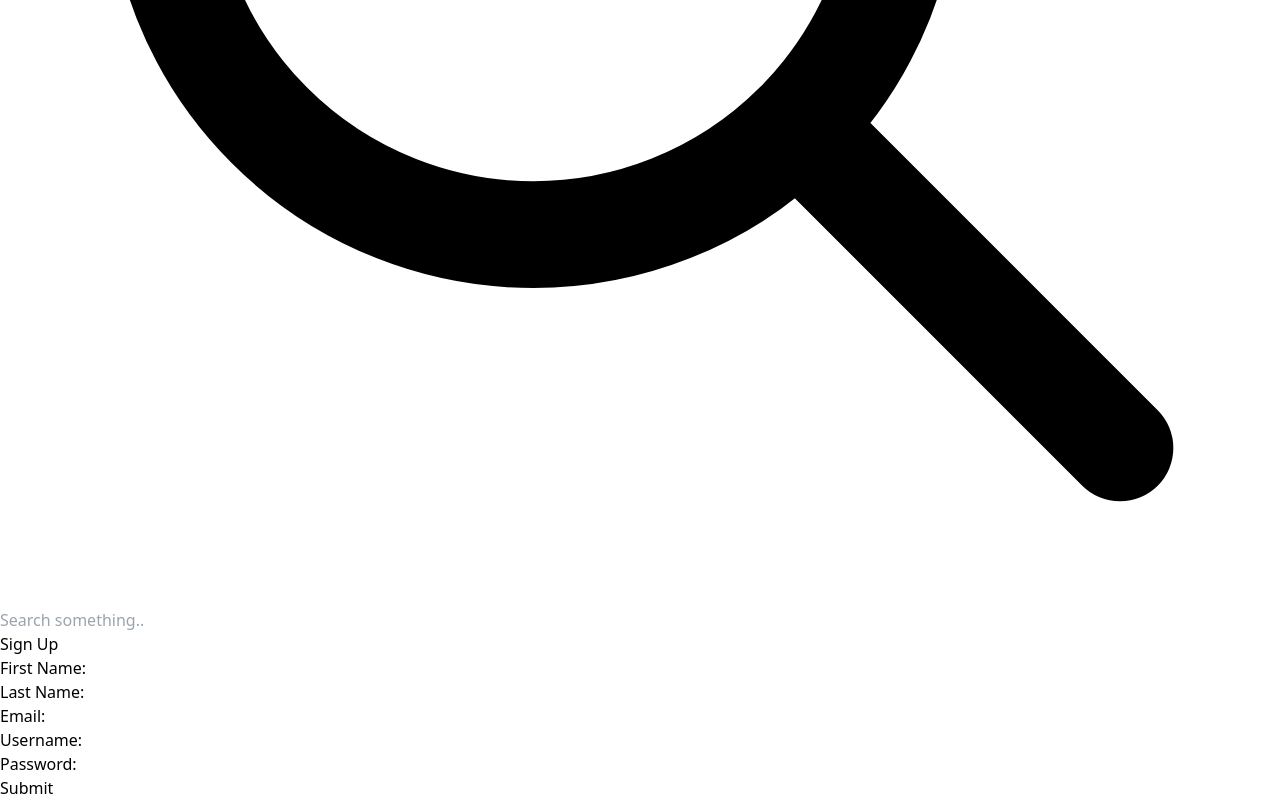
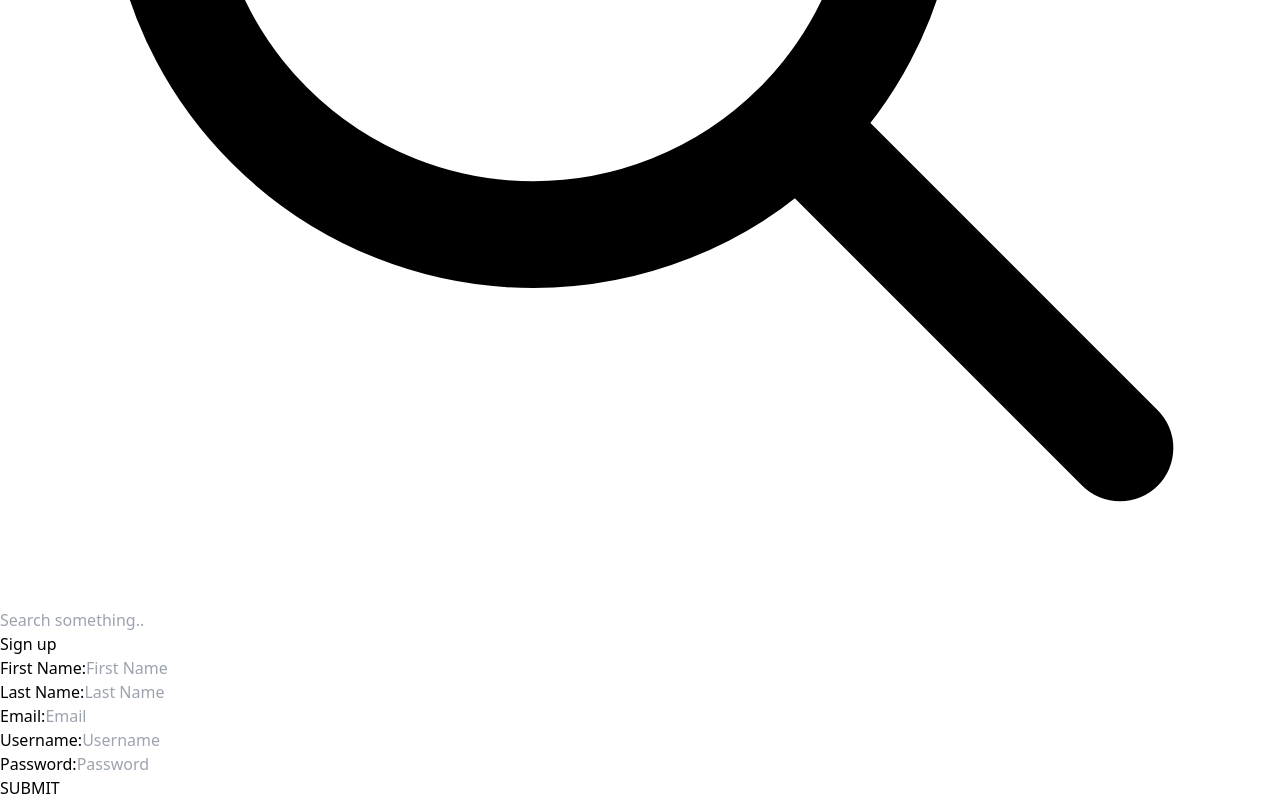
Before and after one commit to Phil-Pfister/The-Mash-Up, a React (Vite) app in the folder client/: page /signup in a window 1280 px wide. Shown: the part 1464-2264 px from the top of the page. Built offline with nearby package versions, Linux system fonts and the light colour scheme.

Commit message:
Sign up styling

```diff
--- a/client/src/pages/Signup.jsx
+++ b/client/src/pages/Signup.jsx
@@ -31,59 +31,125 @@ const SignUp = () => {
   };
 
   return (
-    <div className="bg-gray-300 h-screen flex flex-col items-center justify-center">
-      <h2 className="	flex justify-center bg-gray-300 text-white text-4xl py-10">Sign Up</h2>
-      <form className="flex flex-col bg-white items-center justify-center space-between w-full h-[800px]" onSubmit={handleSignUp}>
-        <div className="w-full h-full flex flex-col justify-center items-center space-around">
-        <div className="bg-white text-left">
-          <label className="text-left" htmlFor="firstName">First Name:</label>
-          <input className="bg-gray-100"
+    <div className="min-h-screen flex flex-col items-center justify-center bg-gray-100">
+      <form className="
+          flex flex-col
+          bg-gray-100
+          shadow-md
+          px-4
+          sm:px-6
+          md:px-8
+          lg:px-10
+          py-8
+          w-50
+          max-w-md
+        " onSubmit={handleSignUp}>
+        <div className="font-medium self-center text-xl sm:text-3xl text-gray-800">Sign up
+        </div>
+        <div className="mt-10">
+        <div className="flex flex-col mb-5">
+          <label className="mb-1 text-xs tracking-wide text-gray-600" htmlFor="firstName">First Name:</label>
+          <input className="text-sm
+                    placeholder-gray-500
+                    pl-10
+                    pr-4
+                    border border-gray-400
+                    w-full
+                    py-2
+                    focus:outline-none focus:border-red-400"
+            placeholder="First Name"
             type="text"
             id="firstName"
             value={firstName}
             onChange={(e) => setFirstName(e.target.value)}
           />
         </div>
-        <div className="bg-white space-between">
-          <label className="text-left" htmlFor="lastName">Last Name:</label>
-          <input className="bg-gray-100"
+        <div className="flex flex-col mb-5">
+          <label className="mb-1 text-xs tracking-wide text-gray-600" htmlFor="lastName">Last Name:</label>
+          <input className="text-sm
+                    placeholder-gray-500
+                    pl-10
+                    pr-4
+                    border border-gray-400
+                    w-full
+                    py-2
+                    focus:outline-none focus:border-red-400"
+            placeholder="Last Name"
             type="text"
             id="lastName"
             value={lastName}
             onChange={(e) => setLastName(e.target.value)}
           />
         </div>
-        <div className="bg-white w-100 space-between">
-          <label htmlFor="email">Email:</label>
-          <input className="bg-gray-100"
+        <div className="flex flex-col mb-5">
+          <label className="mb-1 text-xs tracking-wide text-gray-600" htmlFor="email">Email:</label>
+          <input className="text-sm
+                    placeholder-gray-500
+                    pl-10
+                    pr-4
+                    border border-gray-400
+                    w-full
+                    py-2
+                    focus:outline-none focus:border-red-400"
+            placeholder="Email"
             type="email"
             id="email"
             value={email}
             onChange={(e) => setEmail(e.target.value)}
           />
         </div>
-        <div className="bg-white">
-          <label htmlFor="username">Username:</label>
-          <input className="bg-gray-100"
+        <div className="flex flex-col mb-5">
+          <label className="mb-1 text-xs tracking-wide text-gray-600" htmlFor="username">Username:</label>
+          <input className="text-sm
+                    placeholder-gray-500
+                    pl-10
+                    pr-4
+                    border border-gray-400
+                    w-full
+                    py-2
+                    focus:outline-none focus:border-red-400"
+            placeholder="Username"
             type="text"
             id="username"
             value={username}
             onChange={(e) => setUsername(e.target.value)}
           />
         </div>
-        <div className="bg-white">
-          <label htmlFor="password">Password:</label>
-          <input className="bg-gray-100"
+        <div className="flex flex-col mb-5">
+          <label className="mb-1 text-xs tracking-wide text-gray-600" htmlFor="password">Password:</label>
+          <input className="text-sm
+                    placeholder-gray-500
+                    pl-10
+                    pr-4
+                    border border-gray-400
+                    w-full
+                    py-2
+                    focus:outline-none focus:border-red-400"
+            placeholder="Password"
             type="password"
             id="password"
             value={password}
             onChange={(e) => setPassword(e.target.value)}
           />
         </div>
-        <button className="bg-red-500 text-white rounded-lg my-0.5 w-1/3" type="submit">Submit</button>
-      </div>
+        <button className="flex
+                  mt-2
+                  items-center
+                  justify-center
+                  focus:outline-none
+                  text-white text-sm
+                  sm:text-base
+                  bg-red-500
+                  hover:bg-red-600
+                  py-2
+                  w-full
+                  transition
+                  duration-150
+                  ease-in" type="submit">SUBMIT</button>
+        </div>
       </form>
     </div>
+
   );
 };
 
```
